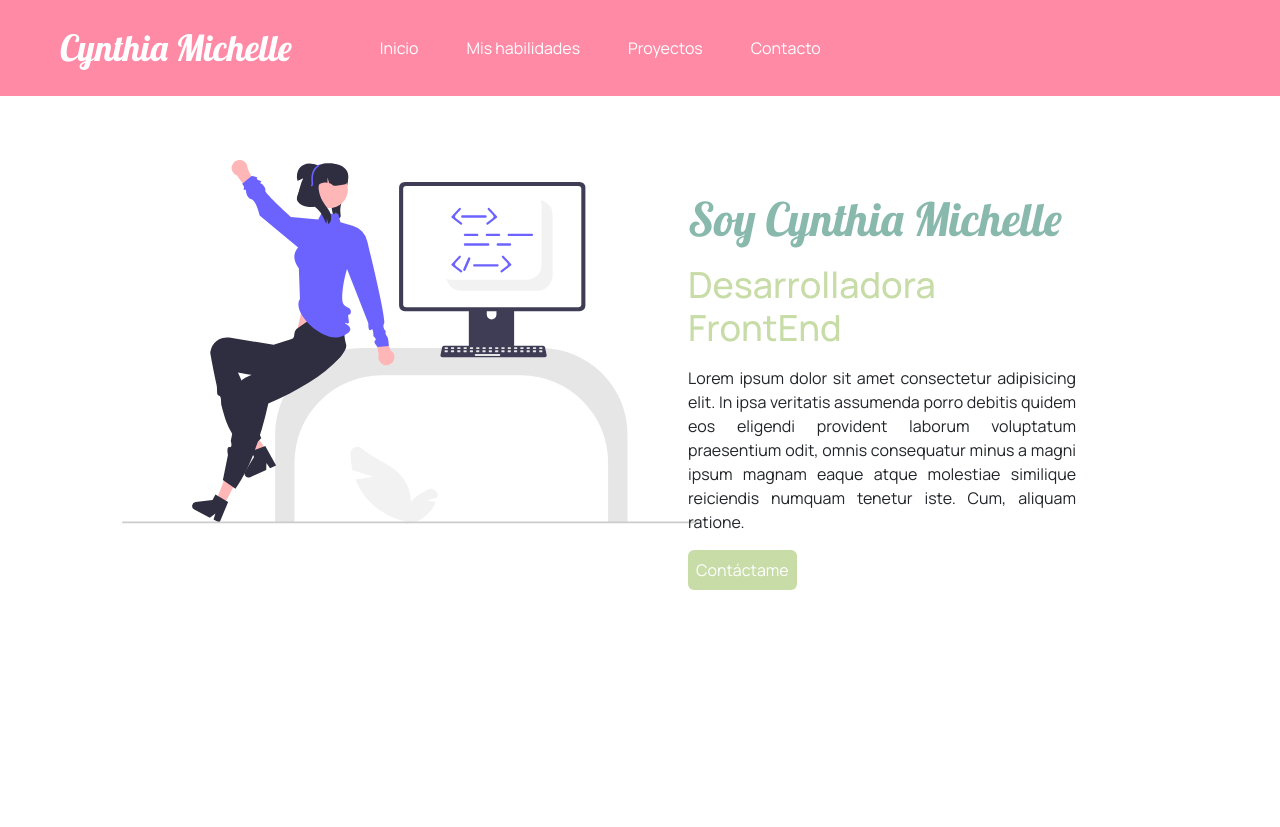
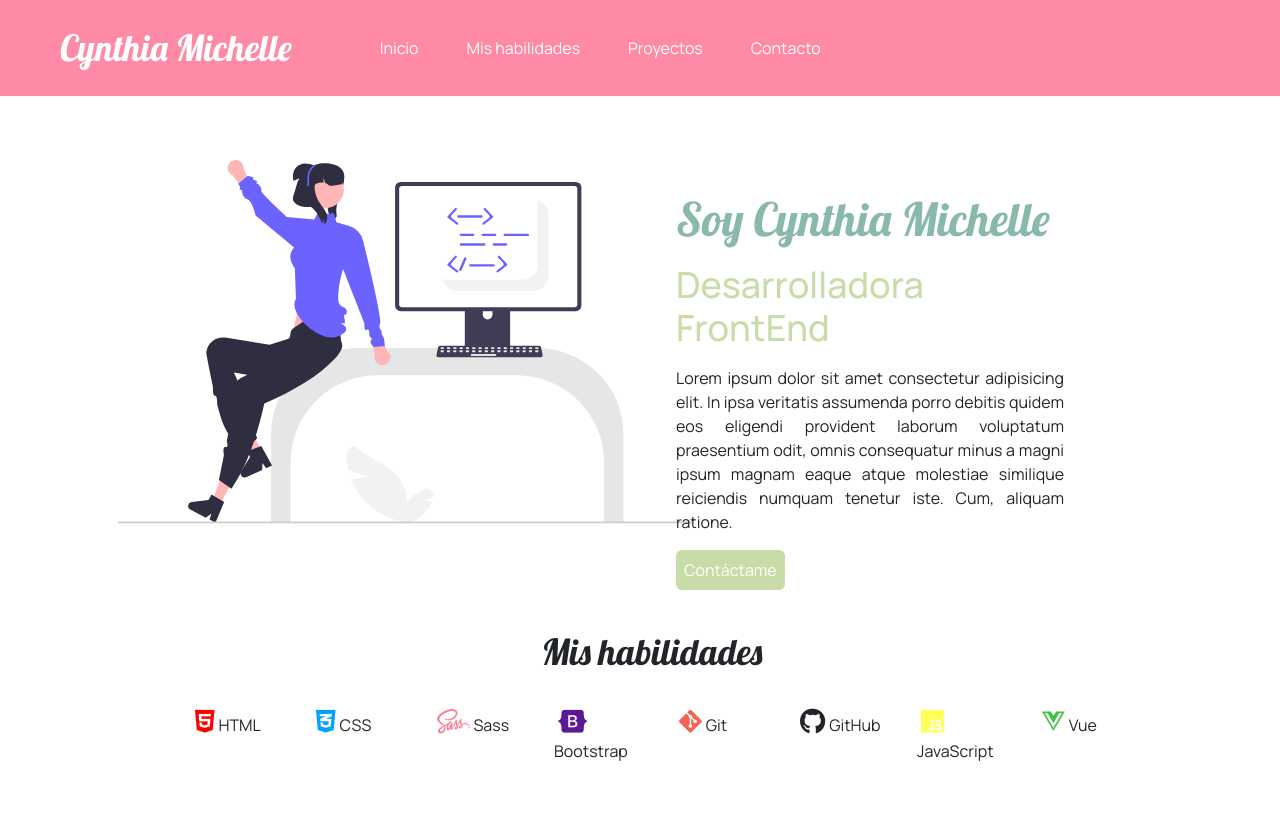
Before and after one commit to CynthiaMichelle9/Mi-primer-portafolio, a website: page index.html in a window 1280 px wide. Before the commit the page ends 800 px from the top, so only its background shows below. Drawn offline with Linux system fonts and the light colour scheme.

Commit message:
sección habilidades

```diff
--- /dev/null
+++ b/assets/sass/components/_icons.scss
@@ -0,0 +1,33 @@
+@use '../abstracts/variables';
+
+.fa-brands {
+    font-size:  $x-large;
+}
+
+.fa-html5 {
+    color: red;
+}
+
+.fa-css3-alt {
+    color: rgb(0, 162, 255);
+}
+
+.fa-sass {
+    color: rgb(255, 126, 148);
+}
+
+.fa-bootstrap {
+    color: rgb(93, 24, 150);
+}
+
+.fa-git-alt {
+    color: rgb(243, 98, 82)
+}
+
+.fa-js {
+    color: rgb(255, 255, 89);
+}
+
+.fa-vuejs {
+    color: rgb(66, 192, 66);
+}
--- a/assets/sass/layout/_hero.scss
+++ b/assets/sass/layout/_hero.scss
@@ -1,5 +1,4 @@
 @use '../abstracts/variables';
-@use '../components/buttons';
 
 .hero__brand-img {
     width: 36rem;
--- /dev/null
+++ b/assets/sass/layout/_skills.scss
@@ -0,0 +1,9 @@
+@use '../abstracts/variables';
+
+.skills {
+    &__title {
+        font-family: $lobster;
+        font-size: $xx-large;
+        text-align: center;
+    }
+}
--- a/assets/sass/main.scss
+++ b/assets/sass/main.scss
@@ -12,9 +12,11 @@
 /* Layout */
 @import 'layout/nav';
 @import 'layout/hero';
+@import 'layout/skills';
 
 /* Components  */
 @import 'components/buttons';
+@import 'components/icons';
 
 /* Pages */
 
--- a/index.html
+++ b/index.html
@@ -18,6 +18,8 @@
 
     <!-- Favicon -->
     <link rel="shortcut icon" href="assets/images/favicon.ico" type="image/x-icon">
+    <!-- Fontawesome -->
+    <script src="https://kit.fontawesome.com/8f1550d5d5.js" crossorigin="anonymous"></script>
 </head>
 
 <body>
@@ -55,10 +57,10 @@
     <section id="hero">
         <div class="container">
             <div class="row">
-                <div class="hero__brand col-12 col-md-6 p-3">
+                <div class="hero__brand col-md-6 col-12 pt-3">
                     <img src="assets/images/coder.svg" alt="Logo hero" class="hero__brand-img p-5">
                 </div>
-                <div class="hero__aboutme col-12 col-md-4 p-3">
+                <div class="hero__aboutme col-md-4 col-12  py-3">
                     <h1 class="hero__aboutme-title text-info">Soy Cynthia Michelle</h1>
                     <h2 class="hero__aboutme-subtitle pt-2 text-success">Desarrolladora FrontEnd</h2>
                     <p class="hero__aboutme-p pt-2">Lorem ipsum dolor sit amet consectetur adipisicing elit. In ipsa
@@ -76,6 +78,40 @@
         </div>
     </section>
 
+    <section id="skills" class="pb-5">
+        <div class="container">
+            <div class="row">
+                <h2 class="skills__title py-4">Mis habilidades</h2>
+                <div class="col-md-1"></div>
+                <div class="col-5 col-md-1">
+                    <p><i class="fa-brands p-1 fa-html5"></i>HTML</p>
+                </div>
+                <div class="col-5 col-md-1">
+                    <p><i class="fa-brands p-1 fa-css3-alt"></i>CSS</p>
+                </div>
+                <div class="col-5 col-md-1">
+                    <p><i class="fa-brands p-1 fa-sass"></i>Sass</p>
+                </div>
+                <div class="col-5 col-md-1">
+                    <p><i class="fa-brands p-1 fa-bootstrap"></i>Bootstrap</p>
+                </div>
+                <div class="col-5 col-md-1">
+                    <p><i class="fa-brands p-1 fa-git-alt"></i>Git</p>
+                </div>
+                <div class="col-5 col-md-1">
+                    <p><i class="fa-brands p-1 fa-github"></i>GitHub</p>
+                </div>
+                <div class="col-5 col-md-1">
+                    <p><i class="fa-brands p-1 fa-js"></i>JavaScript</p>
+                </div>
+                <div class="col-5 col-md-1">
+                    <p><i class="fa-brands p-1 fa-vuejs"></i>Vue</p>
+                </div>
+                <div class="col-md-1"></div>
+            </div>
+        </div>
+
+    </section>
 
 </body>
 
```
Also changed, not shown: assets/css/style.css, assets/sass/base/_base.scss (line endings or trailing spaces), 1 other file.
